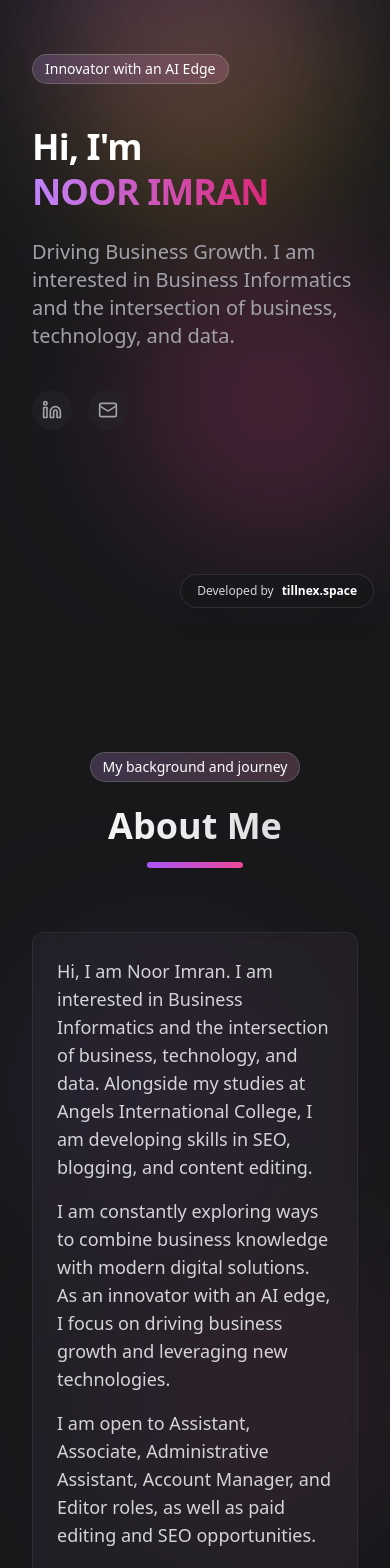
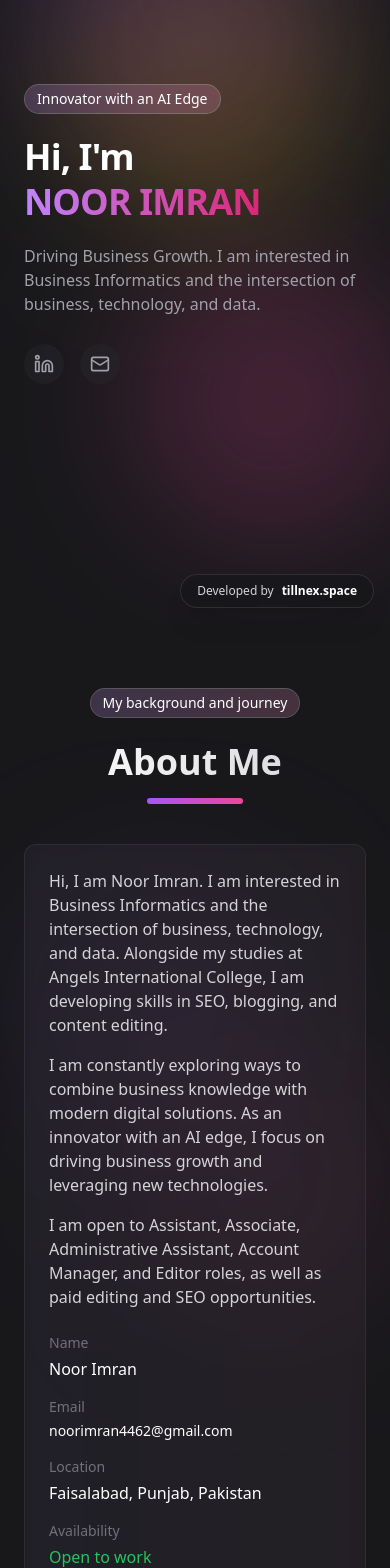
Before and after one commit to ranaahsana16-gif/portfoilio, a Next.js app: page / in a window 390 px wide. Shown: the part 220-1788 px from the top of the page. Built offline with nearby package versions, Linux system fonts and the light colour scheme.

Commit message:
fix: complete mobile layout overhaul - proper padding, responsive text, fixed overflow, reduced spacing

```diff
--- a/app/page.tsx
+++ b/app/page.tsx
@@ -1,14 +1,11 @@
 "use client"
 
 import Link from "next/link"
-import { ArrowRight, Linkedin, Mail } from "lucide-react"
+import { Linkedin, Mail } from "lucide-react"
 import { motion } from "framer-motion"
 
-import { Button } from "@/components/ui/button"
-import { ProjectCard } from "@/components/project-card"
 import { SkillBadge } from "@/components/skill-badge"
 import { Timeline } from "@/components/timeline"
-import { ContactForm } from "@/components/contact-form"
 import { CreativeHero } from "@/components/creative-hero"
 import { FloatingNav } from "@/components/floating-nav"
 import { MouseFollower } from "@/components/mouse-follower"
@@ -31,25 +28,24 @@ export default function Portfolio() {
           <div className="absolute bottom-20 left-1/3 w-72 h-72 bg-pink-500 rounded-full mix-blend-multiply filter blur-3xl opacity-20 animate-blob animation-delay-4000"></div>
         </div>
 
-        <div className="container relative z-10 grid grid-cols-1 lg:grid-cols-2 gap-12 items-center pt-28 pb-12 lg:py-0">
-          <div className="space-y-6">
+        <div className="container px-6 relative z-10 grid grid-cols-1 lg:grid-cols-2 gap-8 lg:gap-12 items-center pt-28 pb-12 lg:py-0">
+          <div className="space-y-5">
             <div className="inline-block">
-              <div className="relative px-3 py-1 text-sm font-medium rounded-full bg-white/10 backdrop-blur-sm border border-white/20 mb-4 mt-4">
+              <div className="relative px-3 py-1 text-sm font-medium rounded-full bg-white/10 backdrop-blur-sm border border-white/20">
                 <span className="relative z-10">Innovator with an AI Edge</span>
                 <span className="absolute inset-0 rounded-full bg-gradient-to-r from-purple-500/20 to-pink-500/20 animate-pulse"></span>
               </div>
             </div>
-            <h1 className="text-4xl sm:text-5xl md:text-7xl font-bold tracking-tight leading-tight md:leading-none">
+            <h1 className="text-4xl sm:text-5xl md:text-7xl font-bold tracking-tight leading-tight">
               <span className="block">Hi, I'm</span>
               <span className="bg-clip-text text-transparent bg-gradient-to-r from-purple-400 to-pink-600">
                 NOOR IMRAN
               </span>
             </h1>
-            <p className="text-xl text-zinc-400 max-w-[600px]">
+            <p className="text-base sm:text-xl text-zinc-400 max-w-[600px]">
               Driving Business Growth. I am interested in Business Informatics and the intersection of business, technology, and data.
             </p>
-
-            <div className="flex gap-4 pt-4">
+            <div className="flex gap-4 pt-2">
               <a href="https://www.linkedin.com/in/noor-i-a41251378/" target="_blank" rel="noopener noreferrer" className="flex items-center justify-center w-10 h-10 rounded-full bg-zinc-800/50 hover:bg-zinc-800 text-zinc-400 hover:text-white transition-colors">
                 <Linkedin className="h-5 w-5" />
                 <span className="sr-only">LinkedIn</span>
@@ -64,22 +60,19 @@ export default function Portfolio() {
             <CreativeHero />
           </div>
         </div>
-
-
       </section>
 
       {/* About Section */}
-      <section id="about" className="py-32 relative scroll-mt-28">
+      <section id="about" className="py-16 sm:py-24 lg:py-32 relative scroll-mt-28">
         <div className="absolute inset-0 z-0">
           <div className="absolute top-1/4 right-1/4 w-64 h-64 bg-purple-500 rounded-full mix-blend-multiply filter blur-3xl opacity-10"></div>
           <div className="absolute bottom-1/3 left-1/3 w-64 h-64 bg-pink-500 rounded-full mix-blend-multiply filter blur-3xl opacity-10"></div>
         </div>
 
-        <div className="container relative z-10">
+        <div className="container px-6 relative z-10">
           <SectionHeading title="About Me" subtitle="My background and journey" />
 
-          <div className="mt-16 max-w-4xl mx-auto">
-
+          <div className="mt-10 sm:mt-16 max-w-4xl mx-auto">
             <motion.div
               initial={{ opacity: 0, y: 30 }}
               whileInView={{ opacity: 1, y: 0 }}
@@ -88,24 +81,24 @@ export default function Portfolio() {
               className="space-y-6"
             >
               <GlassmorphicCard>
-                <p className="text-lg text-zinc-300">
+                <p className="text-base sm:text-lg text-zinc-300">
                   Hi, I am Noor Imran. I am interested in Business Informatics and the intersection of business, technology, and data. Alongside my studies at Angels International College, I am developing skills in SEO, blogging, and content editing.
                 </p>
-                <p className="text-lg text-zinc-300 mt-4">
+                <p className="text-base sm:text-lg text-zinc-300 mt-4">
                   I am constantly exploring ways to combine business knowledge with modern digital solutions. As an innovator with an AI edge, I focus on driving business growth and leveraging new technologies.
                 </p>
-                <p className="text-lg text-zinc-300 mt-4">
+                <p className="text-base sm:text-lg text-zinc-300 mt-4">
                   I am open to Assistant, Associate, Administrative Assistant, Account Manager, and Editor roles, as well as paid editing and SEO opportunities.
                 </p>
 
-                <div className="grid grid-cols-1 sm:grid-cols-2 gap-4 mt-8">
+                <div className="grid grid-cols-1 sm:grid-cols-2 gap-4 mt-6 sm:mt-8">
                   <div className="space-y-1">
                     <div className="text-sm text-zinc-500">Name</div>
                     <div className="font-medium">Noor Imran</div>
                   </div>
                   <div className="space-y-1">
                     <div className="text-sm text-zinc-500">Email</div>
-                    <div className="font-medium text-sm sm:text-base break-all">noorimran4462@gmail.com</div>
+                    <div className="font-medium text-sm break-all">noorimran4462@gmail.com</div>
                   </div>
                   <div className="space-y-1">
                     <div className="text-sm text-zinc-500">Location</div>
@@ -116,8 +109,6 @@ export default function Portfolio() {
                     <div className="font-medium text-green-500">Open to work</div>
                   </div>
                 </div>
-
-
               </GlassmorphicCard>
             </motion.div>
           </div>
@@ -125,16 +116,16 @@ export default function Portfolio() {
       </section>
 
       {/* Skills Section */}
-      <section id="skills" className="py-32 relative scroll-mt-28">
+      <section id="skills" className="py-16 sm:py-24 lg:py-32 relative scroll-mt-28">
         <div className="absolute inset-0 z-0">
           <div className="absolute top-1/3 left-1/4 w-64 h-64 bg-blue-500 rounded-full mix-blend-multiply filter blur-3xl opacity-10"></div>
           <div className="absolute bottom-1/4 right-1/4 w-64 h-64 bg-purple-500 rounded-full mix-blend-multiply filter blur-3xl opacity-10"></div>
         </div>
 
-        <div className="container relative z-10">
+        <div className="container px-6 relative z-10">
           <SectionHeading title="My Skills" subtitle="Technologies I work with" />
 
-          <div className="grid grid-cols-2 md:grid-cols-3 lg:grid-cols-4 gap-4 md:gap-6 mt-16">
+          <div className="grid grid-cols-1 sm:grid-cols-2 md:grid-cols-3 lg:grid-cols-4 gap-4 md:gap-6 mt-10 sm:mt-16">
             <SkillBadge name="SEO" level={95} />
             <SkillBadge name="Off-Page SEO" level={90} />
             <SkillBadge name="Content Editing" level={85} />
@@ -146,16 +137,14 @@ export default function Portfolio() {
         </div>
       </section>
 
-
-
       {/* Experience Section */}
-      <section id="experience" className="py-32 relative scroll-mt-28">
+      <section id="experience" className="py-16 sm:py-24 lg:py-32 relative scroll-mt-28">
         <div className="absolute inset-0 z-0">
           <div className="absolute top-1/3 right-1/3 w-64 h-64 bg-purple-500 rounded-full mix-blend-multiply filter blur-3xl opacity-10"></div>
           <div className="absolute bottom-1/4 left-1/4 w-64 h-64 bg-blue-500 rounded-full mix-blend-multiply filter blur-3xl opacity-10"></div>
         </div>
 
-        <div className="container relative z-10">
+        <div className="container px-6 relative z-10">
           <SectionHeading title="Work Experience" subtitle="My professional journey" />
 
           <motion.div
@@ -163,7 +152,7 @@ export default function Portfolio() {
             whileInView={{ opacity: 1, y: 0 }}
             transition={{ duration: 0.5, delay: 0.1 }}
             viewport={{ once: true }}
-              className="mt-16"
+            className="mt-10 sm:mt-16"
           >
             <Timeline />
           </motion.div>
@@ -171,13 +160,13 @@ export default function Portfolio() {
       </section>
 
       {/* Contact Section */}
-      <section id="contact" className="py-32 relative scroll-mt-28">
+      <section id="contact" className="py-16 sm:py-24 lg:py-32 relative scroll-mt-28">
         <div className="absolute inset-0 z-0">
           <div className="absolute top-1/4 left-1/4 w-64 h-64 bg-pink-500 rounded-full mix-blend-multiply filter blur-3xl opacity-10"></div>
           <div className="absolute bottom-1/3 right-1/3 w-64 h-64 bg-purple-500 rounded-full mix-blend-multiply filter blur-3xl opacity-10"></div>
         </div>
 
-        <div className="container relative z-10">
+        <div className="container px-6 relative z-10">
           <SectionHeading title="Get In Touch" subtitle="Let's work together" />
 
           <motion.div
@@ -185,35 +174,35 @@ export default function Portfolio() {
             whileInView={{ opacity: 1, y: 0 }}
             transition={{ duration: 0.5 }}
             viewport={{ once: true }}
-            className="mt-16 max-w-2xl mx-auto"
+            className="mt-10 sm:mt-16 max-w-2xl mx-auto"
           >
             <GlassmorphicCard>
-              <h3 className="text-2xl font-bold mb-6 text-center">Contact Information</h3>
-              <div className="space-y-6 flex flex-col items-center">
-                <a href="mailto:noorimran4462@gmail.com" className="flex items-center gap-4 hover:bg-white/5 p-4 rounded-xl transition-colors w-full sm:w-auto">
-                  <div className="w-12 h-12 rounded-full bg-zinc-800 flex items-center justify-center shrink-0">
+              <h3 className="text-xl sm:text-2xl font-bold mb-6 text-center">Contact Information</h3>
+              <div className="space-y-4 flex flex-col items-center">
+                <a href="mailto:noorimran4462@gmail.com" className="flex items-center gap-4 hover:bg-white/5 p-3 sm:p-4 rounded-xl transition-colors w-full">
+                  <div className="w-10 h-10 sm:w-12 sm:h-12 rounded-full bg-zinc-800 flex items-center justify-center shrink-0">
                     <Mail className="h-5 w-5 text-purple-400" />
                   </div>
-                  <div>
+                  <div className="min-w-0">
                     <div className="text-sm text-zinc-500">Email</div>
-                    <div className="font-medium text-sm sm:text-lg break-all">noorimran4462@gmail.com</div>
+                    <div className="font-medium text-sm sm:text-base break-all">noorimran4462@gmail.com</div>
                   </div>
                 </a>
-                <a href="https://www.linkedin.com/in/noor-i-a41251378/" target="_blank" rel="noopener noreferrer" className="flex items-center gap-4 hover:bg-white/5 p-4 rounded-xl transition-colors w-full sm:w-auto">
-                  <div className="w-12 h-12 rounded-full bg-zinc-800 flex items-center justify-center shrink-0">
+                <a href="https://www.linkedin.com/in/noor-i-a41251378/" target="_blank" rel="noopener noreferrer" className="flex items-center gap-4 hover:bg-white/5 p-3 sm:p-4 rounded-xl transition-colors w-full">
+                  <div className="w-10 h-10 sm:w-12 sm:h-12 rounded-full bg-zinc-800 flex items-center justify-center shrink-0">
                     <Linkedin className="h-5 w-5 text-purple-400" />
                   </div>
-                  <div>
+                  <div className="min-w-0">
                     <div className="text-sm text-zinc-500">LinkedIn</div>
-                    <div className="font-medium text-lg">linkedin.com/in/noor-i-a41251378</div>
+                    <div className="font-medium text-sm sm:text-base truncate">Noor Imran</div>
                   </div>
                 </a>
               </div>
 
-              <div className="mt-8 pt-8 border-t border-zinc-800 flex justify-center">
-                <div className="flex items-center gap-2">
-                  <div className="w-3 h-3 rounded-full bg-green-500 animate-pulse"></div>
-                  <span>Available for freelance work and full-time opportunities</span>
+              <div className="mt-6 sm:mt-8 pt-6 sm:pt-8 border-t border-zinc-800 flex justify-center">
+                <div className="flex items-center gap-2 text-sm sm:text-base text-center">
+                  <div className="w-3 h-3 rounded-full bg-green-500 animate-pulse shrink-0"></div>
+                  <span>Available for freelance & full-time</span>
                 </div>
               </div>
             </GlassmorphicCard>
@@ -222,9 +211,9 @@ export default function Portfolio() {
       </section>
 
       {/* Footer */}
-      <footer className="border-t border-zinc-800 pt-12 pb-24 md:py-12">
-        <div className="container flex flex-col md:flex-row justify-between items-center gap-6">
-          <div>
+      <footer className="border-t border-zinc-800 pt-10 pb-24 md:py-12">
+        <div className="container px-6 flex flex-col md:flex-row justify-between items-center gap-6">
+          <div className="text-center md:text-left">
             <Link href="/" className="font-bold text-xl">
               <span className="bg-clip-text text-transparent bg-gradient-to-r from-purple-400 to-pink-600">Noor</span>
               <span className="text-white"> Imran</span>
```
Lines whose indentation alone changed are shown as unchanged.
